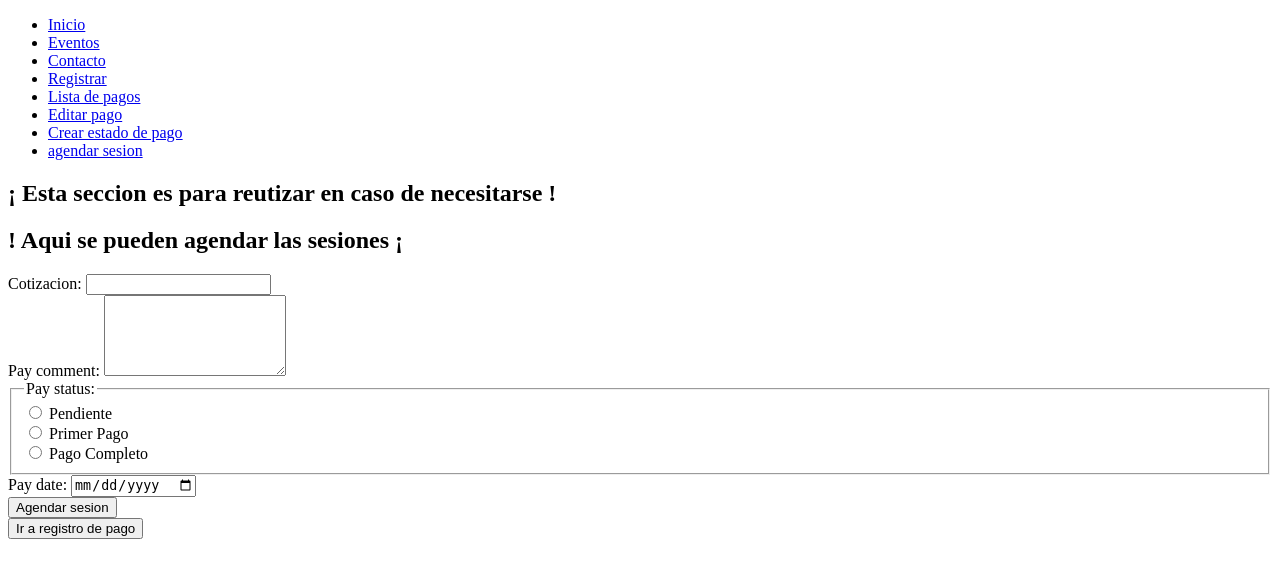
After one commit to JulioCVargasL/Proyecto_ProtafolioNatha, a Django app: page /formulario/agendar/ in a window 1280 px wide. The commit adds this page. Shown: the top 578 px of the page. Run offline with Django 5.2, Linux system fonts and the light colour scheme; data comes from the database, SQL or seed files in the repository; both versions use the stored data as it was after the commit.

Commit message:
Tabajando en los formularios

```diff
--- a/PortafolioNatha/urls.py
+++ b/PortafolioNatha/urls.py
@@ -21,5 +21,6 @@
 urlpatterns = [
     path('admin/', admin.site.urls),
     path('', views.index, name="index"),
-    path('formulario/', include('formulario.urls'), name="formulario")
+    path('formulario/', include('formulario.urls'), name="formulario"),
+    path('accounts/', include('django.contrib.auth.urls')),
 ]
--- a/formulario/forms.py
+++ b/formulario/forms.py
@@ -1,6 +1,11 @@
 from django       import forms
 from django.forms import ModelForm
-from .models      import Pagos,Event_type,Sesion,Usuario,Administrador
+from .models      import Status,Pagos,Event_type,Sesion,Usuario,Administrador
+
+class StatusForm(ModelForm):
+  class Meta:
+    model     = Status
+    fields    = ("__all__")
 
 class PagosForm(ModelForm):
   class Meta:
@@ -8,8 +13,9 @@
     fields  = ["cotizacion","pay_comment","pay_status","pay_date"]
     widgets = {
       "cotizacion":   forms.NumberInput(attrs={"class":"fomulario"}),
-      "pay_comment":  forms.Textarea(attrs={"cols": 80, "rows": 20, "class":"fomulario"}),
-      "pay_status":   forms.MultipleChoiceField
+      "pay_comment":  forms.Textarea(attrs={"cols": 20, "rows": 5, "class":"fomulario"}),
+      "pay_status":   forms.RadioSelect(attrs={"class": "formulario"}),
+      "pay_date":     forms.DateInput(attrs={'type':'date',"class":"formulario"}),
     }
 
 class Event_typeForm(ModelForm):
@@ -20,7 +26,13 @@
 class SesionForm(ModelForm):
   class Meta:
     model   = Sesion
-    fields  = ("__all__")
+    fields  = ["ses_date","event_type","ses_comment","pagos"]
+    widgets = {
+      "ses_date":     forms.DateInput(attrs={'type':'date', "class": "formulario"}),
+      "event_type":   forms.RadioSelect(attrs={"class":"formulario"}),
+      "ses_comment":  forms.Textarea(attrs={"cols": 20, "rows": 5, "class":"fomulario"}),
+      "pagos":        forms.CheckboxSelectMultiple(attrs={"class": "formulario"})
+    }
 
 class UsuarioForm(ModelForm):
   class Meta:
--- a/formulario/models.py
+++ b/formulario/models.py
@@ -9,6 +9,8 @@
 
 class Status(models.Model):
   nombre      = models.CharField(max_length=20, null=False, blank=False)
+  def __str__(self):
+    return self.nombre
 
 class Pagos(models.Model):
 
--- a/formulario/urls.py
+++ b/formulario/urls.py
@@ -2,9 +2,17 @@
 from .              import views
 
 urlpatterns = [
-    path('registrar_pago/',    views.registrar_pago,   name="registrar_pago"),
-    path('listar_pagos/',      views.listar,           name="listar_pagos"),
-    path('show_editar_pago/',  views.show_editar_pago, name="show_editar_pago"),
-    path('editar_pago/',       views.editar_pago,      name="editar_pago"),
+    path('registrar_pago/',     views.registrar_pago,   name="registrar_pago"),
+    path('agendar/',            views.agendar, name="agendar"),
+
+    path('listar_pagos/',       views.listar,           name="listar_pagos"),
+
+    path('show_editar_pago/',   views.show_editar_pago, name="show_editar_pago"),
+
+    path('editar_pago/',        views.editar_pago,      name="editar_pago"),
+
     path('delete_pago/<int:id>',views.delete_pago, name="eliminar_pago"),
+
+    path('crear_status',        views.crear_status, name="crear_status"),
+
 ]
--- a/formulario/views.py
+++ b/formulario/views.py
@@ -1,12 +1,70 @@
-from django.shortcuts import render, redirect
-from django.http      import HttpResponse
-from .forms           import PagosForm
-from .models          import Pagos
-
+from django.shortcuts               import render, redirect
+from django.http                    import HttpResponse
+from .forms                         import PagosForm, StatusForm, SesionForm
+from .models                        import Pagos,Usuario,Administrador
+from django.contrib.auth.decorators import login_required
 
 # Create your views here.
 
+def login_view(request):
+  if request.method == "POST":
+    email     = request.POST.get('email')
+    password  = request.POST.get('password')
+    # Verificar si email es de Admin o user
+    if Usuario.objects.filter(user_email=email).excists():
+      #Autentica como usuario
+      user  = authenticate(request, email=email,password=password)
+      if user:
+        login(request, user)
+        return redirect('usuario_dashboard')
+    elif Administrador.objects.filter(admin_email).excist():
+      admin = authenticate(request, email=email, password=password)
+      if admin:
+        login(request, admin)
+        return redirect('admin_dasboard')
 
+    context = {'error':'Email o contraseña incorrecta'}
+    return render(request, 'login.html', context)
+
+  else:
+    # en caso de que la solucitud sea GET
+    return render(request, 'login.html')
+
+@login_required
+def dashboard_view(request):
+    user = request.user  # El usuario autenticado
+
+    # Verificar si el usuario es administrador
+    if user.is_admin:
+        # Vista específica para el rol de administrador
+        context = {
+            'admin_info': 'Aquí muestra la información específica para los administradores.',
+            # Puedes incluir más información administrativa aquí
+        }
+        return render(request, 'admin_dashboard.html', context)
+    else:
+        # Vista específica para el rol de usuario
+        context = {
+            'user_info': 'Aquí muestra la información específica para los usuarios.',
+            # Puedes incluir más información de usuario aquí
+        }
+        return render(request, 'user_dashboard.html', context)
+
+
+def crear_status(request):
+  if request.method == 'POST':
+    form = StatusForm(request.POST)
+    if form.is_valid():
+      form.save()
+      form = StatusForm()
+      return render(request, 'crear_status.html', {
+        'form':form,
+      })
+  else:
+    form = StatusForm()
+    return render(request, 'crear_status.html', {
+      'form':form,
+    })
 
 #  metodo POST  y empleando un formulario
 def registrar_pago(request):
@@ -17,10 +75,27 @@
       form = PagosForm()
       return render(request, 'registrar_pago.html', {
         'form':form,
+        'success_message': 'Saved successfully!',
       })
   else:
     form = PagosForm()
     return render(request, 'registrar_pago.html', {
+      'form':form,
+    })
+
+def agendar(request):
+  if request.method == 'POST':
+    form = SesionForm(request.POST)
+    if form.is_valid():
+      form.save()
+      form = SesionForm()
+      return render(request, 'agendar.html', {
+        'form':form,
+        'success_message': 'Saved successfully!',
+      })
+  else:
+    form = PagosForm()
+    return render(request, 'agendar.html', {
       'form':form,
     })
 
--- /dev/null
+++ b/templates/agendar.html
@@ -0,0 +1,21 @@
+{% extends "layouts/app.html" %}
+
+{% block title %}
+<title>Agendar</title>
+{% endblock title %}
+
+{% block content %}
+<h2> ! Aqui se pueden agendar las sesiones ¡</h2>
+{% endblock content %}
+
+{% block registrar %}
+<form action="{% url "agendar" %}" method="post">
+  {% csrf_token %}
+  {{ form }}
+  <button type="submit">Agendar sesion</button>
+</form>
+<form action="{% url "registrar_pago" %} ">
+  <button type=" button">Ir a registro de pago</button>
+</form>
+
+{% endblock registrar %}
--- a/templates/index.html
+++ b/templates/index.html
@@ -7,5 +7,5 @@
 {% endblock title %}
 
 {% block content %}
-<h2>¡ Esto es una prueba del bloque content !</h2>
+<h2>¡ Esta es la seccion de Inicio !</h2>
 {% endblock content %}
--- a/templates/layouts/partials/menu.html
+++ b/templates/layouts/partials/menu.html
@@ -18,5 +18,11 @@
     <li>
       <a href={% url "show_editar_pago" %}>Editar pago</a>
     </li>
+    <li>
+      <a href={% url "crear_status" %}>Crear estado de pago</a>
+    </li>
+    <li>
+      <a href={% url "agendar" %}>agendar sesion</a>
+    </li>
   </ul>
 </nav>
```
Also changed, not shown: templates/1.administrador/admin_dashboard.html (added, +15 -0 lines), templates/2.usuario/user_dashboard.html (added, +15 -0 lines), templates/crear_status.html (added, +21 -0 lines), db.sqlite3, templates/login.html (added), templates/registration.html (added).
